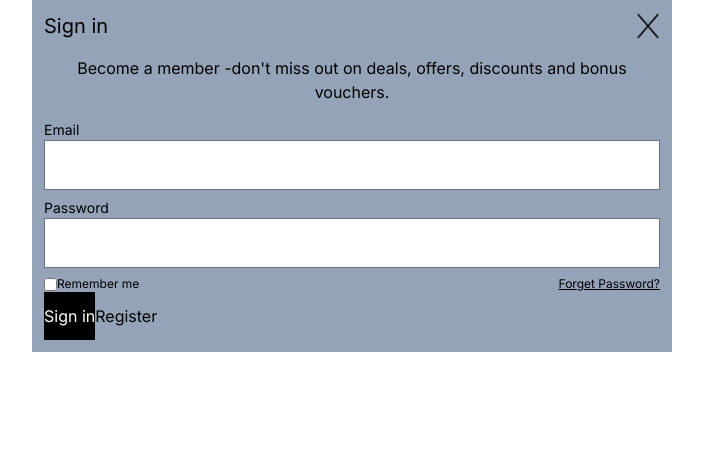
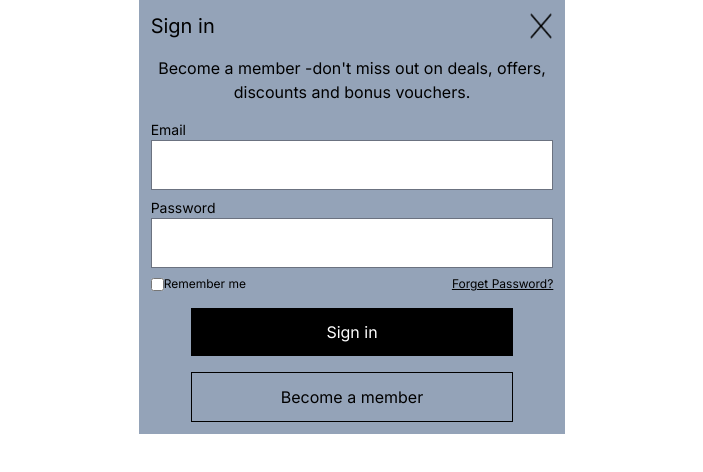
Before and after one commit to ASHISHTOMER0817/chiton-1.0, a Next.js app: page /login in a window 1280 px wide. Shown: the top 472 px of the page, without its empty margins (288-991 px from the left). Built offline with nearby package versions, Linux system fonts and the light colour scheme.

Commit message:
user authentication

```diff
--- a/package.json
+++ b/package.json
@@ -11,6 +11,7 @@
   "dependencies": {
     "axios": "^1.6.5",
     "bcryptjs": "^2.4.3",
+    "jsonwebtoken": "^9.0.2",
     "mongoose": "^8.1.1",
     "next": "^14.1.0",
     "react": "^18.2.0",
@@ -19,6 +20,7 @@
   },
   "devDependencies": {
     "@types/bcryptjs": "^2.4.6",
+    "@types/jsonwebtoken": "^9.0.5",
     "@types/node": "^20",
     "@types/react": "^18",
     "@types/react-dom": "^18",
--- /dev/null
+++ b/src/app/api/users/login/route.ts
@@ -0,0 +1,58 @@
+import { User } from "@/model/schema";
+import { NextRequest, NextResponse } from "next/server";
+import bcryptjs from "bcryptjs";
+import jwt from "jsonwebtoken"
+import dbConfig from "@/dbConfig/dbConfig";
+
+
+dbConfig()
+export async function POST(request: NextRequest) {
+      try{
+
+            const reqBody = await request.json()
+            const {email, password} = reqBody
+            console.log(reqBody)
+
+            //Check if user exist
+            const user = await User.findOne({email})
+
+            const validPassword = await bcryptjs.compare(
+                  password, user.password
+            )
+
+            if(!user || !validPassword  ) {
+                  return NextResponse.json({
+                        message: 'Email or Password is not correct !', success: false
+                  })
+            }
+
+            //create token data
+
+            const tokenData = {
+                  id: user._id,
+                  username: user.username,
+                  email: user.email
+            }
+            const token = jwt.sign(tokenData, process.env.JWT_SECRET_KEY!, { expiresIn: "1h" })
+            // if (!validPassword){
+            //       return NextResponse.json(
+            //             {error: "Invalid Password"}, {status: 400}
+            //       )
+            // }
+
+            const response = NextResponse.json({
+                  message: "User Logged In",
+                  success: true
+            })
+
+            response.cookies.set("token", token, {
+                  httpOnly: true
+            })
+            return response;
+      }catch(error: any) {
+            return NextResponse.json({
+                  message: "the login server doesn't work as intended", success: false
+            })
+      }
+
+}
--- /dev/null
+++ b/src/app/api/users/productPage/route.ts
@@ -0,0 +1,40 @@
+import { NextRequest, NextResponse } from "next/server";
+import jwt from "jsonwebtoken"
+import { cookies } from "next/headers";
+
+import { Cart, User } from "@/model/schema";
+import dbConfig from "@/dbConfig/dbConfig";
+
+
+dbConfig()
+export async function POST(request:NextRequest) {
+      try{
+
+            const reqBody = await request.json()
+            const {url, name, price, netQuantity, articleCode} = reqBody
+
+                  const getCookies =  request.cookies.get('cookies')?.value || ''
+                  if(getCookies !== undefined) {
+                        const decodedToken: any = jwt.verify(getCookies!, process.env.JWT_SECRET_KEY!)
+                       const userId = decodedToken.id
+                       const user = await User.findOne(userId)
+                        const newProduct = new Cart({
+                              user_id: user._id,
+                              product:{url,name,price,netQuantity, articleCode}
+                        })
+                        const productSaved = await newProduct.save()
+                        console.log(productSaved)
+                        return NextResponse.json({
+                              message: 'Order has been added', success: true
+                        })
+                  }
+
+            return NextResponse.json({
+                  message: "no user is logged in", success: false
+            })
+      }catch(error: any) {
+            return NextResponse.json({
+                  message: 'productPage route is having problems', success: false
+            })
+      }
+}
--- a/src/app/login/page.tsx
+++ b/src/app/login/page.tsx
@@ -1,27 +1,55 @@
-// import { StyleSheet, Text, View } from 'react-native'
-import React from "react";
+'use client'
+import React, { useState } from "react";
 import Inputspace from "../components/inputSpace";
 import Image from "next/image";
 import  close  from "@/../public/close.png";
 import Link from "next/link";
+import axios from "axios";
+import { useRouter } from "next/navigation";
 
 
 export default function login() {
+	const router = useRouter()
+	const [user, setUser] = useState<{[key:string]:string}>({
+		email: '',
+		password: '',
+	})
+
+	async function loginDetails () {
+		try{
+
+			const response = await axios.post('/api/users/login', user)
+
+			const verify = await response.data.success
+			const message = await response.data.message
+			if(verify) {
+				router.push('/member')
+
+			}else{
+				console.log(message)
+			}
+		}catch(error: any) {
+			console.log("loginPage has some error", error)
+		}
+	}
+
 	const inputarr = [
 		{
 			label: "Email",
 			type: "Email",
 			classList: "mb-2",
+			// login:user.email,
 		},
 		{
 			label: "Password",
 			type: "password",
 			classList: "mb-2",
+			// login: user.password
 		},
 	];
 	return (
 		<div className="">
-			<div className="bg-slate-400 p-3 m-auto w-1/2 ">
+			<div className="bg-slate-400 p-3 m-auto w-1/3 ">
 				<div className="flex justify-between text-center">
 					<h2>Sign in</h2>
 					<Image src={close} alt="close" />
@@ -30,16 +58,21 @@ export default function login() {
 					Become a member -don't miss out on deals, offers,
 					discounts and bonus vouchers.
 				</p>
-				<div className="flex flex-col">
-					{inputarr.map(({ label, type, classList }) => {
+				<form className="flex flex-col">
+					{inputarr.map(({ label, type, classList }, index) => {
+						const stateChange = label.toLowerCase().replace(" ","")
 						return (
 							<Inputspace
+							key={index}
 								label={label}
 								type={type}
-								classList={classList} placeholder={""}	/>
+								classList={classList} placeholder={""} value={user[stateChange]} setValue={function (e: React.ChangeEvent<HTMLInputElement>) {
+									setUser({...user, [stateChange]:e.target.value})
+
+								} }	/>
 						);
 					})}
-				</div>
+				</form>
 				<div className="flex justify-between items-center text-xs">
 					<input type="checkbox" id="checkbox" />
 					<label htmlFor="checkbox" className="mr-auto">
@@ -48,10 +81,10 @@ export default function login() {
 					<div className="underline">Forget Password?</div>
 				</div>
 
-				<button className="bg-black text-center text-white py-3">
+				<button className="bg-black text-center text-white py-3 my-4 w-4/5 mx-auto block" onClick={loginDetails}>
 					Sign in
 				</button>
-				<button className="text-center py-3" > <Link href={'/member'}> Register </Link></button>
+				<button className="text-center py-3 w-4/5 mx-auto block border border-black" > <Link href={'/member'}> Become a member </Link></button>
 			</div>
 		</div>
 	);
--- a/src/app/member/page.tsx
+++ b/src/app/member/page.tsx
@@ -4,19 +4,10 @@ import Inputspace from "../components/inputSpace";
 import Image from "next/image";
 import close from "@/../public/close.png";
 import { useState } from "react";
-import DatabaseConnection from "../../dbConfig/dbConfig";
 import axios from "axios";
 import { useRouter } from "next/navigation";
 import Link from "next/link";
 
-// export function emailExistence(user: any) {
-// 	const [visibility, setVisibility] = useState("");
-// 	const [margin, setMargin] = useState("");
-// 	if (user) {
-// 		setVisibility("hidden");
-// 		setMargin("mt-2");
-// 	}
-// }
 export default function login() {
 	const [existingUser, setExistingUser] = useState('')
 	const router = useRouter()
@@ -65,7 +56,7 @@ export default function login() {
 
 			}
 			else if(success === true) {
-				router.push('@/app/login')
+				router.push('/login')
 			}
 
 		} catch (error) {
@@ -82,8 +73,6 @@ export default function login() {
 					<Image
 
 						src={close}
-						// width={15}
-						// height={15}
 						alt="close"
 						className="w-3 h-3"
 						/>
--- a/src/app/productPage/[pid]/page.tsx
+++ b/src/app/productPage/[pid]/page.tsx
@@ -3,6 +3,7 @@ import Header from "@/app/components/header";
 import fetchedData from "../../components/fetchedData";
 import Image from "next/image";
 import ProductLayout from "../../components/productLayout";
+import axios from "axios";
 
 export default async function page({ params }: { params: { pid: string } }) {
 
@@ -16,9 +17,28 @@ export default async function page({ params }: { params: { pid: string } }) {
 
 
 
-// function safeProp(prop, defaultValue = "N/A") {
-// 	return prop !== undefined ? prop : defaultValue;
-//     }
+
+	const productDetails = {
+		url: allArticle?.galleryDetails[0]?.baseUrl,
+		name: allArticle?.name,
+		price: allArticle?.whitePrice?.price,
+		quantity: allArticle?.netQuantity,
+		articleCode: allArticle?.code,
+	}
+ async function sendData() {
+	'use server'
+	try{
+
+		const response = await axios.post('/api/users/productPage', productDetails)
+		const message = await response.data.message
+		if(response.data.success !== false) {
+			console.log(message)
+
+		}else{console.log(message)}
+	}catch(error: any) {
+		console.log('wasnt able to send data', error)
+	}
+ }
 
 
 
@@ -42,7 +62,7 @@ export default async function page({ params }: { params: { pid: string } }) {
 			<section className="w-1/3 m-4">
 				<ProductLayout
 						name={allArticle?.name}
-					price={allArticle?.redPrice?.price}
+						price={product?.whitePrice?.price}
 						colorDescription={allArticle?.colourDescription}
 						allArticleImage={product?.articlesList}
 						description={allArticle?.description}
@@ -55,9 +75,7 @@ export default async function page({ params }: { params: { pid: string } }) {
 						whitePrice={product?.whitePrice.price}
 						articleCountryOfProduction={allArticle?.countryOfProduction}
 						materialDetails={allArticle?.materialDetails}
-					careInstructions={allArticle?.careInstructions}
-					productCode={product?.code}
-					/>
+						careInstructions={allArticle?.careInstructions} sendData={sendData}					/>
 			</section>
 		</div>
 		<div className="w-3/5 mx-auto">
--- a/src/model/schema.ts
+++ b/src/model/schema.ts
@@ -24,6 +24,30 @@ const UserSchema = new mongoose.Schema({
 
 })
 
+const products = new mongoose.Schema({
+      url: {
+            type: String,
+            required: true,
+      },
+      name: {
+            type: String,
+            required: true,
+      },
+      price: {
+            type: String,
+            required: true,
+      },
+      netQuantity: {
+            type: String,
+            required: true,
+      },
+      articleCode: {
+            type: String,
+            required: true,
+            unique: true
+      },
+})
+
 
 const User = mongoose.models.users || mongoose.model('users', UserSchema)
 const CartSchema = new mongoose.Schema({
@@ -31,13 +55,10 @@ const CartSchema = new mongoose.Schema({
             type: mongoose.Schema.Types.ObjectId,
             ref: User,
             required: true
+      },
+      product: [products]
 
-      },
-      product_Code: {
-            type: String,
-            required: true,
-            unique: true,
-      }
+
 })
 
 const Cart = mongoose.models.carts || mongoose.model('carts', CartSchema)
```
Also changed, not shown: src/app/components/productLayout.tsx (+18 -17 lines), 2 other files (tests, documents, lock files or other folders). Lines whose indentation alone changed are shown as unchanged.
